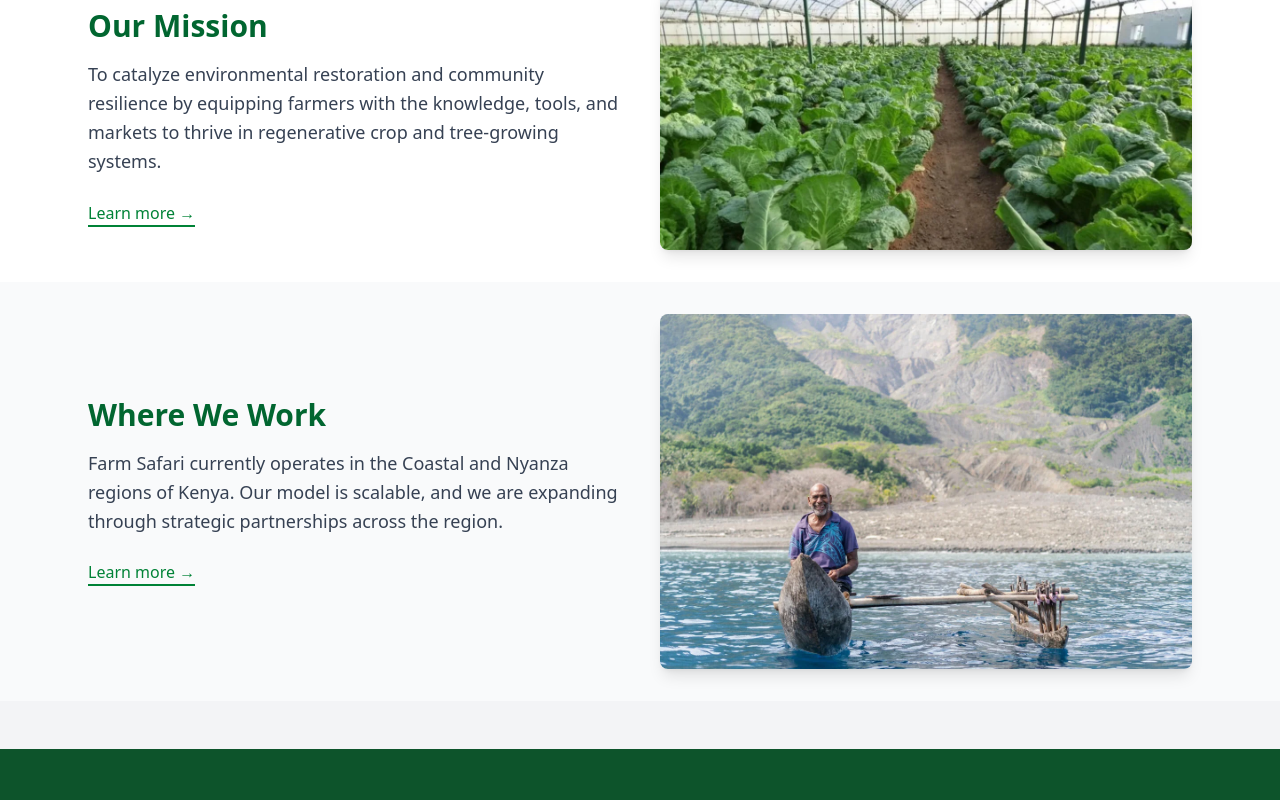
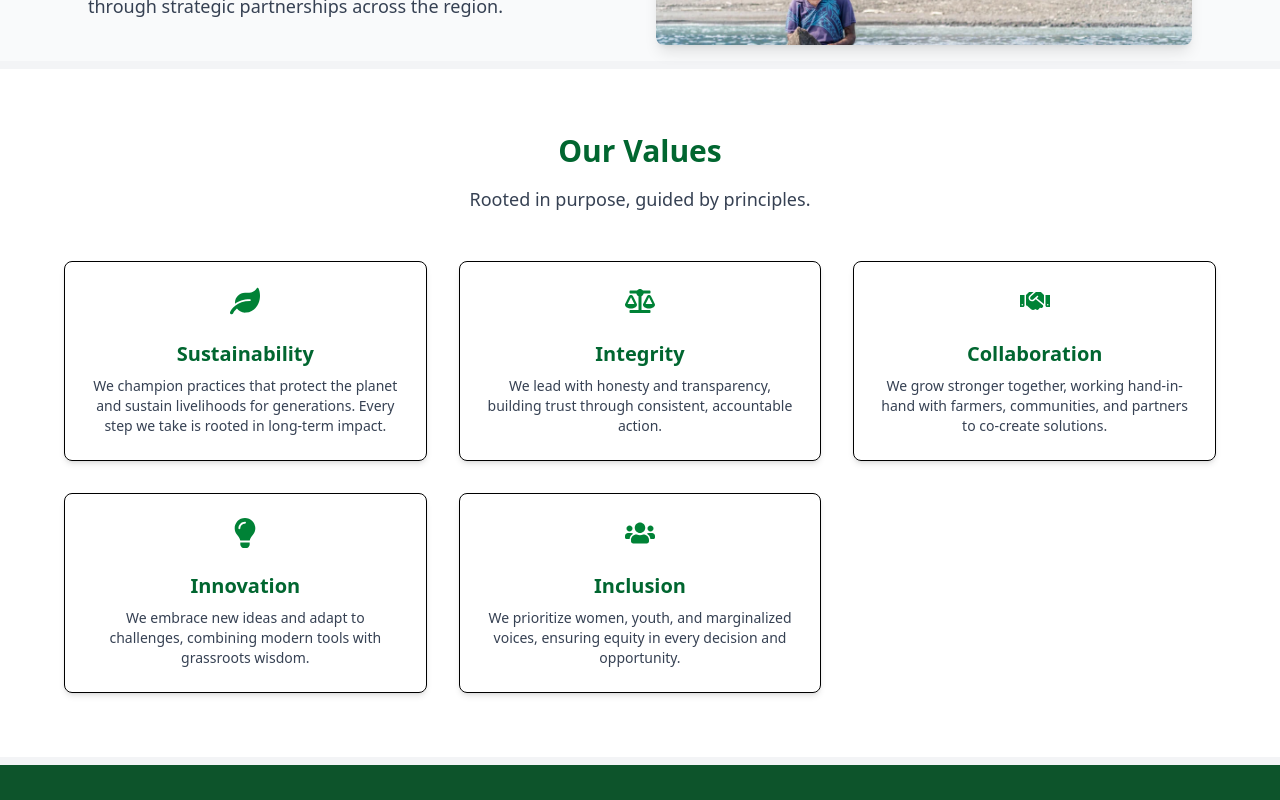
Before and after one commit to Ronald-pro/farm-safari, a Next.js app: page /about in a window 1280 px wide. Shown: the part 1060-1860 px from the top of the page. Built offline with nearby package versions, Linux system fonts and the light colour scheme.

Commit message:
addition of core values

```diff
--- a/src/app/about.tsx
+++ /dev/null
@@ -1,58 +0,0 @@
-// pages/about.tsx
-import AboutUsSection from "@/components/AboutUsSection";
-import { aboutSections } from "@/data/aboutSection";
-import Link from 'next/link';
-
-export default function AboutPage() {
-	return (
-		<div>
-			<header className="bg-[var(--oxfam-lightgreen)] py-16 text-center">
-				<h1 className="text-4xl md:text-5xl font-bold text-green-900">
-					About Us
-				</h1>
-				<p className="mt-4 max-w-2xl mx-auto text-gray-700">
-					Oxfam is an international charity and global movement dedicated to
-					tackling the root causes of poverty... :contentReference[oaicite:8]
-					{/* {(index = 8)} */}
-				</p>
-			</header>
-
-			{aboutSections.map((sec, i) => (
-				<AboutUsSection
-					key={sec.id}
-					title={sec.title}
-					description={sec.description}
-					href={sec.href}
-					imgSrc={sec.imgSrc}
-					imgLeft={i % 2 === 1}
-				/>
-			))}
-
-			<section className="bg-gray-100 py-12 text-center">
-				<h2 className="text-xl font-semibold text-green-900 mb-4">
-					How can you help?
-				</h2>
-				<div className="space-x-4">
-					<Link
-						href="#"
-						className="px-6 py-3 bg-green-700 text-white rounded-lg hover:bg-green-800"
-					>
-						Donate Now
-					</Link>
-					<Link
-						href="#"
-						className="px-6 py-3 border border-green-700 text-green-700 rounded-lg hover:bg-green-200"
-					>
-						Volunteer
-					</Link>
-					<Link
-						href="#"
-						className="px-6 py-3 border border-green-700 text-green-700 rounded-lg hover:bg-green-200"
-					>
-						Campaign with us
-					</Link>
-				</div>
-			</section>
-		</div>
-	);
-}
--- a/src/app/about/page.tsx
+++ b/src/app/about/page.tsx
@@ -1,12 +1,13 @@
 // pages/about.tsx
 import AboutUsSection from "@/components/AboutUsSection";
+import CoreValuesSection from "@/components/Mission";
 import { aboutSections } from "@/data/aboutSection";
 
 export default function AboutPage() {
 	return (
 		<div>
 			<header
-				className="relative w-full h-auto py-20 md:py-32 px-4 bg-cover bg-center bg-no-repeat"
+				className="relative w-full h-120 py-20 md:py-32 px-4 bg-cover bg-center bg-no-repeat"
 				style={{ backgroundImage: "url('/animated_gradient.svg')" }}
 			>
 				{/* Overlay for readability */}
@@ -44,7 +45,11 @@ export default function AboutPage() {
 				/>
 			))}
 
-			<section className="bg-gray-100 py-6 text-center"></section>
+			<section className="bg-gray-100 py-1 text-center"></section>
+			<section id="values">
+				<CoreValuesSection />
+			</section>
+			<section className="bg-gray-100 py-1 text-center"></section>
 		</div>
 	);
 }
--- a/src/components/AboutUsSection.tsx
+++ b/src/components/AboutUsSection.tsx
@@ -1,5 +1,6 @@
 import Link from 'next/link';
-import Image from 'next/image'; // ✅ Import Next.js Image component
+import Image from 'next/image';
+// ✅ Import Next.js Image component
 
 type AboutUsSectionProps = {
   title: string;
@@ -17,26 +18,24 @@ export default function AboutUsSection({
   imgLeft = false,
 }: AboutUsSectionProps) {
   return (
-    <section className="py-8 bg-white even:bg-gray-50">
-      <div className={`max-w-6xl mx-auto grid grid-cols-1 md:grid-cols-2 gap-10 items-center px-6 ${imgLeft ? 'md:grid-flow-row-dense' : ''}`}>
+    <section className="py-4 bg-white even:bg-gray-50">
+      <div className={`max-w-6xl mx-auto grid grid-cols-1 md:grid-cols-2 gap-8 items-center px-6 ${imgLeft ? 'md:grid-flow-row-dense' : ''}`}>
         <div>
-          <h2 className="text-3xl font-extrabold text-green-800 mb-4">{title}</h2>
+          <h2 className="text-2xl font-extrabold text-green-800 mb-4">{title}</h2>
           <p className="text-lg text-gray-700 mb-6 leading-relaxed">{description}</p>
-          <Link href={href} className="inline-block text-green-700 font-medium border-b-2 border-green-700 hover:border-green-900 transition">
-            Learn more →
-          </Link>
         </div>
         <div>
           <Image
             src={imgSrc}
             alt={title}
-            width={600} // Customize as needed
-            height={400} // Customize as needed
-            className="w-full h-auto object-cover rounded-lg shadow-lg"
+            width={200} // Customize as needed
+            height={200} // Customize as needed
+            className="w-full h-40 object-cover rounded-lg shadow-lg"
             unoptimized // Optional: if images are from external sources not in domains list
           />
         </div>
       </div>
     </section>
+
   );
 }
--- a/src/components/Mission.tsx
+++ b/src/components/Mission.tsx
@@ -1,15 +1,52 @@
-type MissionProps = {
-	title: string;
-	subtitle: string;
+// components/CoreValuesSection.tsx
+import { FaLeaf, FaHandshake, FaLightbulb, FaUsers, FaBalanceScale } from "react-icons/fa";
 
-};
+const values = [
+  {
+    icon: <FaLeaf className="text-green-700 text-3xl mb-2" />,
+    title: "Sustainability",
+    description: "We champion practices that protect the planet and sustain livelihoods for generations. Every step we take is rooted in long-term impact.",
+  },
+  {
+    icon: <FaBalanceScale className="text-green-700 text-3xl mb-2" />,
+    title: "Integrity",
+    description: "We lead with honesty and transparency, building trust through consistent, accountable action.",
+  },
+  {
+    icon: <FaHandshake className="text-green-700 text-3xl mb-2" />,
+    title: "Collaboration",
+    description: "We grow stronger together, working hand-in-hand with farmers, communities, and partners to co-create solutions.",
+  },
+  {
+    icon: <FaLightbulb className="text-green-700 text-3xl mb-2" />,
+    title: "Innovation",
+    description: "We embrace new ideas and adapt to challenges, combining modern tools with grassroots wisdom.",
+  },
+  {
+    icon: <FaUsers className="text-green-700 text-3xl mb-2" />,
+    title: "Inclusion",
+    description: "We prioritize women, youth, and marginalized voices, ensuring equity in every decision and opportunity.",
+  },
+];
 
-export default function About({ title, subtitle }: MissionProps) {
-	return (
-		<section className="bg-primary text-white py-20 text-center">
-			<h1 className="text-4xl font-bold">{title}</h1>
-			<p className="mt-4 text-lg">{subtitle}</p>
-
-		</section>
-	);
+export default function CoreValuesSection() {
+  return (
+    <section className="bg-white py-16 px-6">
+      <div className="max-w-6xl mx-auto text-center">
+        <h2 className="text-3xl font-extrabold text-green-800 mb-4">Our Values</h2>
+        <p className="text-lg text-gray-700 mb-12">
+          Rooted in purpose, guided by principles.
+        </p>
+        <div className="grid md:grid-cols-2 lg:grid-cols-3 gap-8">
+          {values.map((value, index) => (
+            <div key={index} className="p-6 border rounded-lg shadow-md hover:shadow-xl transition">
+              <div className="flex justify-center">{value.icon}</div>
+              <h3 className="text-xl font-semibold text-green-800 mt-4 mb-2">{value.title}</h3>
+              <p className="text-gray-700 text-sm">{value.description}</p>
+            </div>
+          ))}
+        </div>
+      </div>
+    </section>
+  );
 }
```
